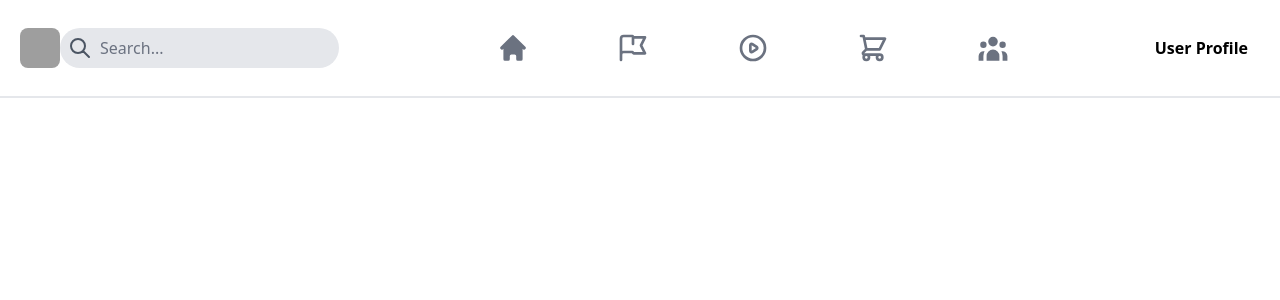
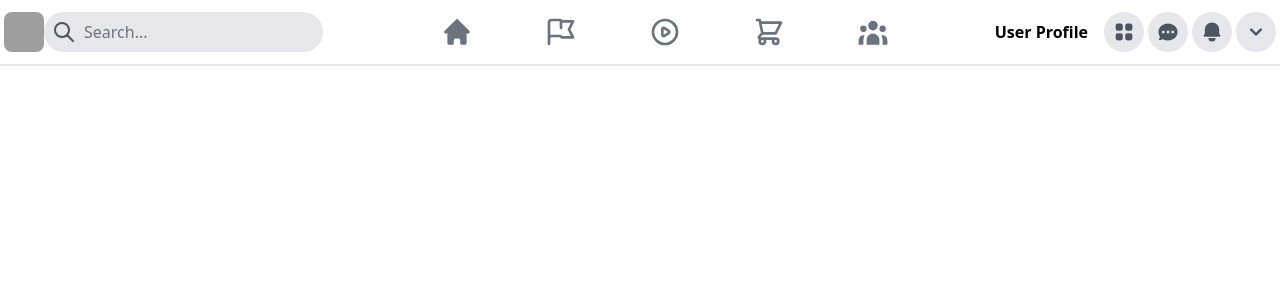
Before and after one commit to BrandonGriffith/facebook-service-app, a Next.js app: page / in a window 1280 px wide. Shown: the top 300 px of the page. Built offline with nearby package versions, Linux system fonts and the light colour scheme; grey boxes are pictures that could not be loaded.

Commit message:
added css to Header

```diff
--- a/components/Header.tsx
+++ b/components/Header.tsx
@@ -6,7 +6,7 @@ import HeaderIcon from './HeaderIcon';
 
 const Header = () => {
     return (
-        <div className="sticky top-0 z-50 bg-white flex items-center p-2 lg:p-5 border-b-2">
+        <div className="sticky top-0 z-50 bg-white flex items-center p-1 border-b-2">
             <div className="flex items-center">
                 <Image className="rounded-lg"
                     src="https://cdn3.iconfinder.com/data/icons/capsocial-round/500/facebook-512.png"
@@ -32,6 +32,10 @@ const Header = () => {
             </div>
             <div className='hidden lg:inline-flex items-center'>
                 <p className="font-semibold pr-3 whitespace-nowrap">User Profile</p>
+                <ViewGridIcon className='icon' />
+                <ChatIcon className='icon' />
+                <BellIcon className='icon' />
+                <ChevronDownIcon className='icon' />
             </div>
         </div>
     )
--- a/components/HeaderIcon.tsx
+++ b/components/HeaderIcon.tsx
@@ -2,9 +2,9 @@ import { HeaderIconProps } from "./Types"
 
 const HeaderIcon = ({ Icon, active }: HeaderIconProps) => {
     return (
-        <div className='flex items-center cursor-pointer lg:px-10 md:px-8 sm:px-4 sm:h-14
+        <div className='flex items-center cursor-pointer lg:px-8 md:px-6 sm:px-4 sm:h-14
         md:hover:bg-gray-300 rounded-full active:border-b-4 group border-white'>
-            <Icon className={`h-8 group-hover:text-blue-400 text-center mx-auto
+            <Icon className={`h-10 sm:h-8 group-hover:text-blue-400 text-center mx-auto
             text-gray-500 ${active && "text-blue-500"}`} />
         </div>
     )
--- a/styles/globals.css
+++ b/styles/globals.css
@@ -1,3 +1,11 @@
 @tailwind base;
 @tailwind components;
 @tailwind utilities;
+
+@layer components {
+    .icon {
+        @apply hidden xl:inline-flex p-2 h-10 w-10 bg-gray-200
+        cursor-pointer rounded-full text-gray-600 active:border-b-4
+        border-white ml-1 hover:bg-gray-300 hover:text-blue-400;
+    }
+}
```
